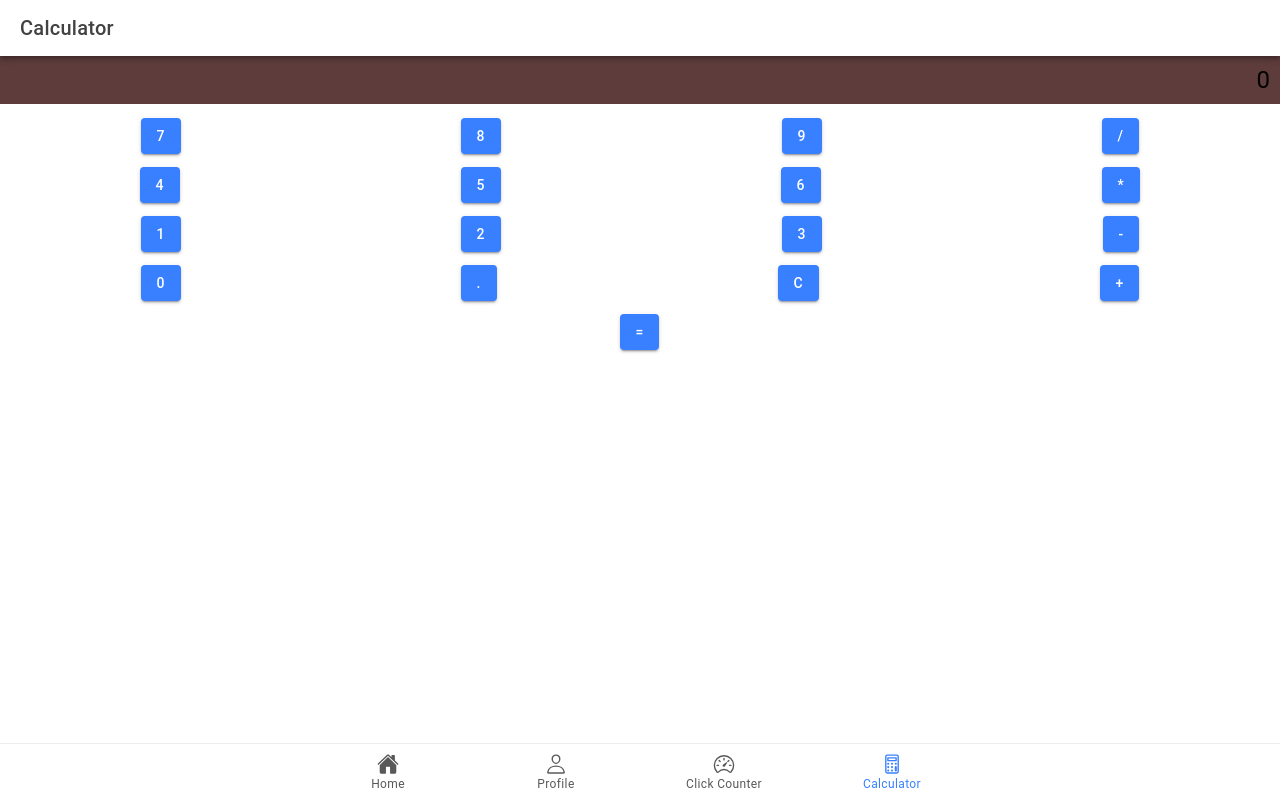
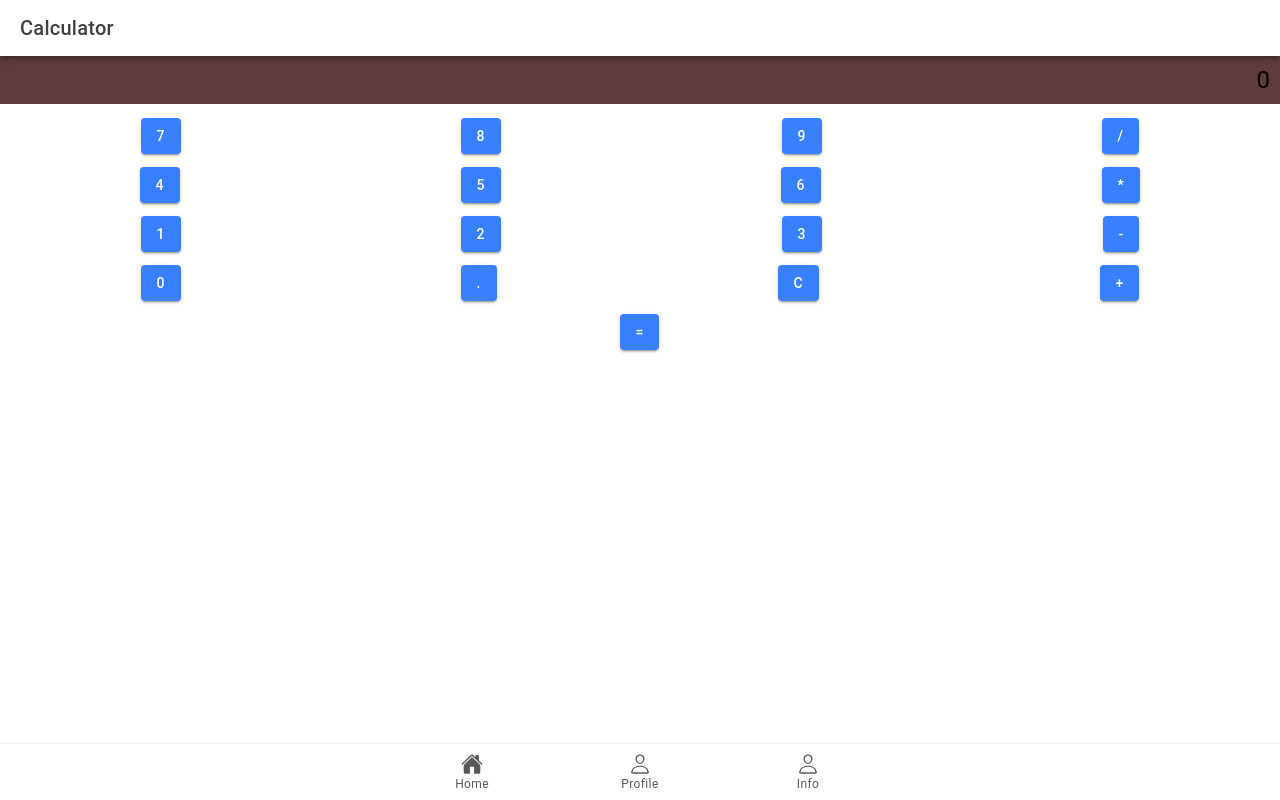
Before and after one commit to Aladdinskie24/ion-t-Cagubcub, a React (Vite) app: page /tab3 in a window 1280 px wide. Built offline with nearby package versions, Linux system fonts and the light colour scheme.

Commit message:
Added content to home

```diff
--- a/src/App.tsx
+++ b/src/App.tsx
@@ -79,13 +79,9 @@ const App: React.FC = () => (
             <IonIcon aria-hidden="true" icon={personOutline} />
             <IonLabel>Profile</IonLabel>
           </IonTabButton>
-          <IonTabButton tab="tab2" href="/tab2">
-            <IonIcon aria-hidden="true" icon={speedometerOutline} />
-            <IonLabel>Click Counter</IonLabel>
-          </IonTabButton>
-          <IonTabButton tab="tab3" href="/tab3">
-            <IonIcon aria-hidden="true" icon={calculatorOutline} />
-            <IonLabel>Calculator</IonLabel>
+          <IonTabButton tab="tab1" href="/tab1">
+            <IonIcon aria-hidden="true" icon={personOutline} />
+            <IonLabel>Info</IonLabel>
           </IonTabButton>
         </IonTabBar>
 
--- a/src/pages/home.tsx
+++ b/src/pages/home.tsx
@@ -28,7 +28,7 @@ const Home: React.FC<RouteComponentProps> = ({ history }) => {
 
 <IonCard>
     <IonCardContent>
-    <IonButton expand="block" routerLink='/Clickcounter'>
+    <IonButton expand="block" routerLink='/Tab2'>
     <IonIcon icon={alarmOutline} slot="start" />
      Clickcounter
     </IonButton>
@@ -36,7 +36,7 @@ const Home: React.FC<RouteComponentProps> = ({ history }) => {
 
 
    <IonCardContent>
-    <IonButton expand="block" routerLink='/calculator'>
+    <IonButton expand="block" routerLink='/Tab3'>
     <IonIcon icon={calculatorOutline} slot="start" />
      calculator
     </IonButton>
```
Also changed, not shown: src/pages/todolist.css (added), src/pages/todolist.tsx (added).
